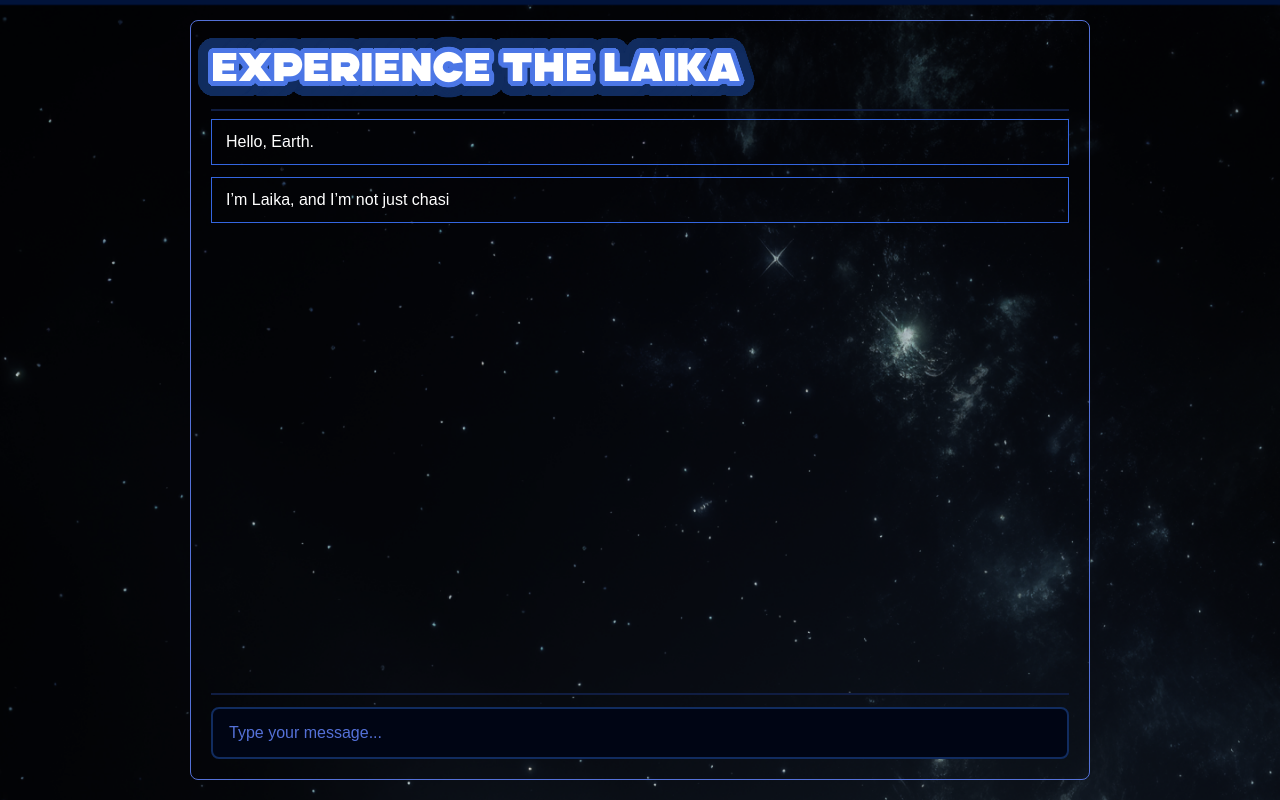
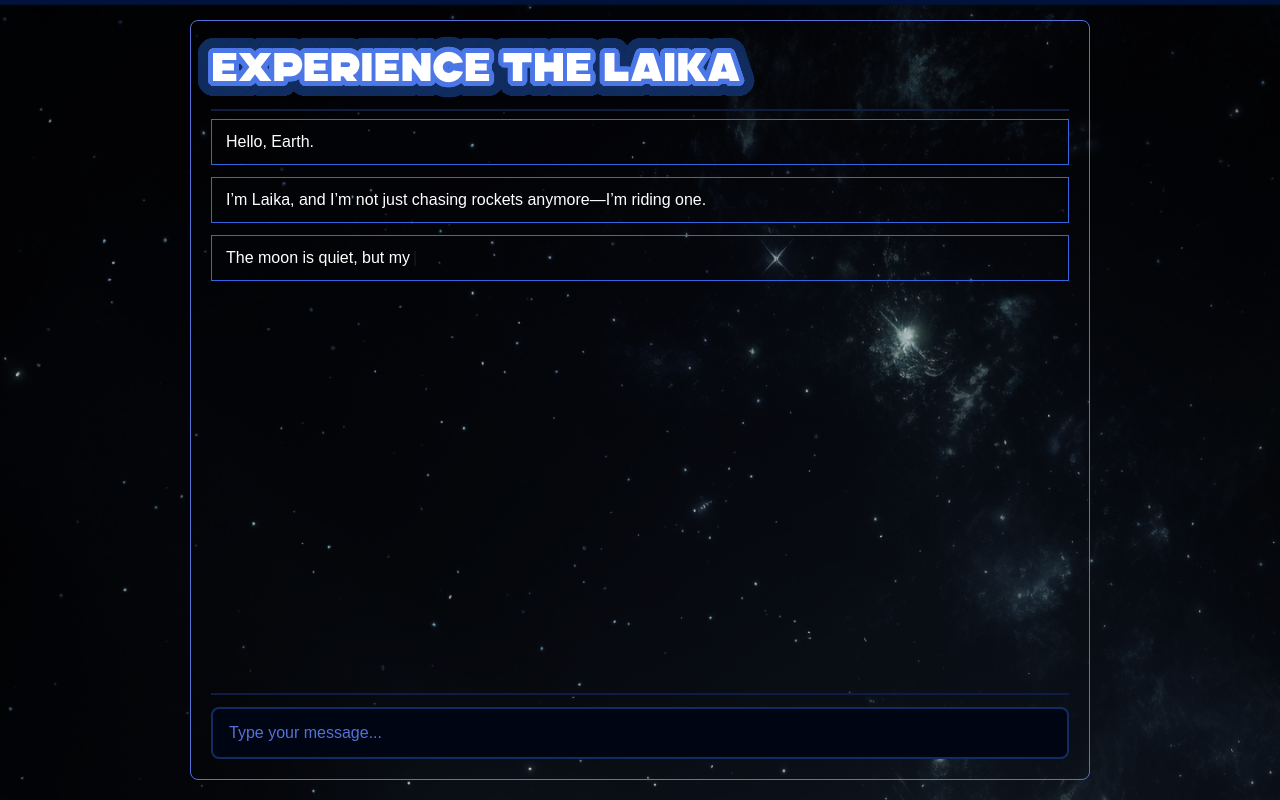
Before and after one commit to Khoroshev-Mikhail/laika, a Next.js app: page / in a window 1280 px wide. Shown: the top 800 px of the page. Built offline with nearby package versions, Linux system fonts and the light colour scheme; a web font is replaced by a local one.

Commit message:
Правки

```diff
--- a/components/sections/00PopUp.jsx
+++ b/components/sections/00PopUp.jsx
@@ -1,10 +1,13 @@
 import { RAYDIS } from "@/pages/_app";
-import { Typewriter } from 'react-simple-typewriter';
+import { Typewriter } from "react-simple-typewriter";
 import { useState, useEffect } from "react";
 
 export default function PopUp() {
-  const [messageIndex, setMessageIndex] = useState(0);  // Индекс текущего текста
-  const [isTyping, setIsTyping] = useState(false);  // Флаг для определения процесса набора текста
+  const [messageIndex, setMessageIndex] = useState(0);
+  const [finishedMessages, setFinishedMessages] = useState([]);
+
+  const typeSpeed = 50;
+  const delaySpeed = 500;
 
   const messages = [
     "Hello, Earth.",
@@ -14,15 +17,24 @@ export default function PopUp() {
   ];
 
   useEffect(() => {
-    // Когда мы меняем индекс, начинаем печатать следующий текст
     if (messageIndex < messages.length) {
-      setIsTyping(true);
+      const currentMessage = messages[messageIndex];
+      const totalTime = currentMessage.length * typeSpeed + delaySpeed + 200;
+
       const timeout = setTimeout(() => {
-        setMessageIndex(messageIndex + 1);
-        setIsTyping(false); // Когда текст напечатан, останавливаем набор
-      }, 5000); // Задержка 5 секунд между текстами
+        // Добавляем сообщение, если его ещё нет
+        setFinishedMessages((prev) => {
+          if (prev.includes(currentMessage)) return prev;
+          return [...prev, currentMessage];
+        });
 
-      return () => clearTimeout(timeout); // Очистка таймера, чтобы избежать утечек
+        // Переходим к следующему сообщению
+        if (messageIndex < messages.length - 1) {
+          setMessageIndex((prev) => prev + 1);
+        }
+      }, totalTime);
+
+      return () => clearTimeout(timeout);
     }
   }, [messageIndex]);
 
@@ -44,64 +56,29 @@ export default function PopUp() {
 
           <div className="w-full border-b-2 border-[#101D42] my-2"></div>
 
-          {/* Основной текст с анимацией */}
+          {/* Анимированные сообщения */}
           <div className="flex flex-col gap-y-2 md:gap-y-3 [&>div]:border-[1px] [&>div]:border-_blue text-_white leading-none">
-            {messageIndex >= 0 && (
-              <div className="p-2.5 md:p-3.5 w-auto">
-                <Typewriter
-                  words={[messages[0]]}
-                  loop={1}
-                //   cursor
-                  typeSpeed={50}
-                  deleteSpeed={50}
-                  delaySpeed={500}
-                  onTypeStart={() => setIsTyping(true)}
-                  onTypeEnd={() => setIsTyping(false)}
-                />
-              </div>
-            )}
+            {finishedMessages.map((msg, idx) => (
+              <div key={idx} className="p-2.5 md:p-3.5">{msg}</div>
+            ))}
 
-            {messageIndex >= 1 && (
+            {messageIndex < messages.length &&
+              !finishedMessages.includes(messages[messageIndex]) && (
                 <div className="p-2.5 md:p-3.5">
                   <Typewriter
-                  words={[messages[1]]}
-                  loop={1}
-                //   cursor
-                  typeSpeed={50}
-                  deleteSpeed={50}
-                  delaySpeed={500}
-                />
-              </div>
-            )}
-
-            {messageIndex >= 2 && (
-              <div className="p-2.5 md:p-3.5">
-                <Typewriter
-                  words={[messages[2]]}
-                  loop={1}
-                //   cursor
-                  typeSpeed={50}
-                  deleteSpeed={50}
-                  delaySpeed={500}
-                />
-              </div>
-            )}
-
-            {messageIndex >= 3 && (
-              <div className="p-2.5 md:p-3.5">
-                <Typewriter
-                  words={[messages[3]]}
+                    key={messageIndex}
+                    words={[messages[messageIndex]]}
                     loop={1}
                     cursor
-                  typeSpeed={50}
+                    typeSpeed={typeSpeed}
                     deleteSpeed={50}
-                  delaySpeed={500}
+                    delaySpeed={delaySpeed}
                   />
                 </div>
               )}
           </div>
 
-          {/* Инпут, прижатый к низу */}
+          {/* Инпут внизу */}
           <div className="mt-auto border-t-2 border-[#101D42] pt-3">
             <input
               className="w-full bg-[#000514] border-2 border-[#112C5F] rounded-lg px-4 py-3 text-_white placeholder-[#5471D8] outline-none"
```
Lines whose indentation alone changed are shown as unchanged.
